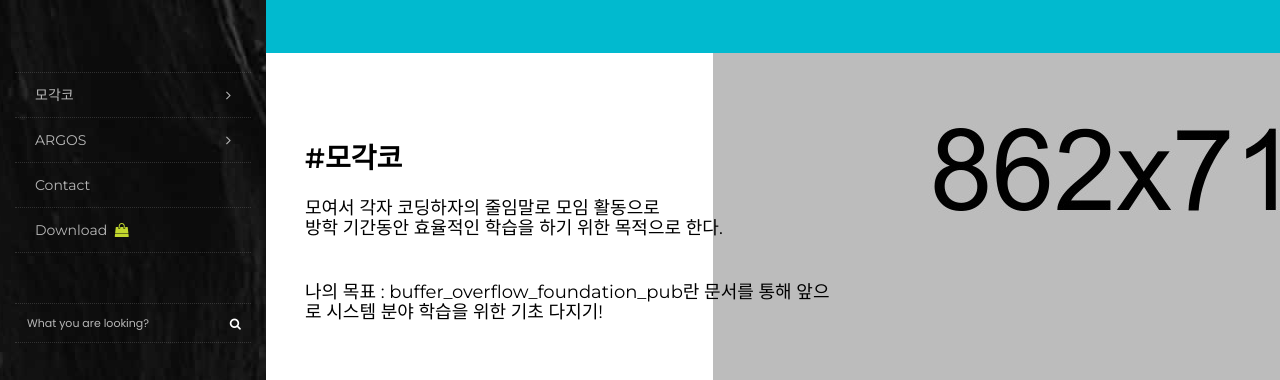
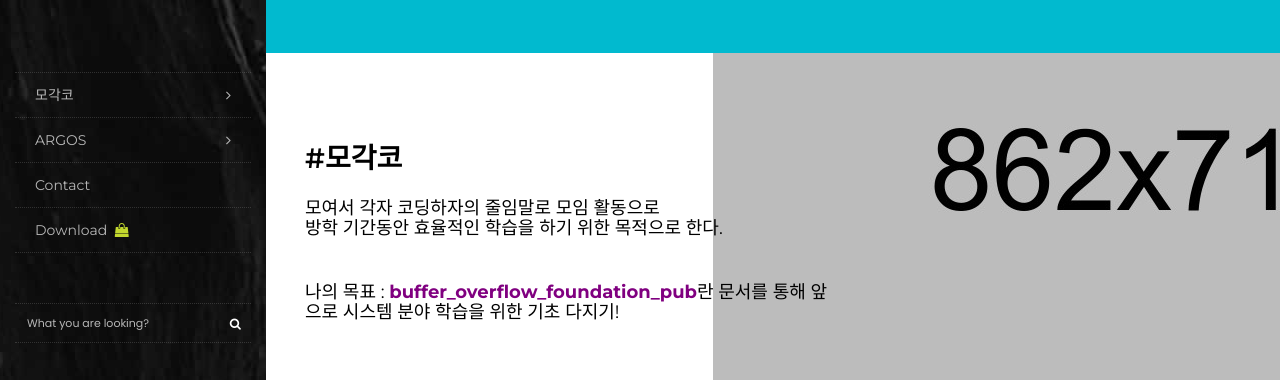
Before and after one commit to bungetan/bungetan.github.io, a plain HTML site: page mogaco/index.html in a window 1280 px wide. Shown: the part 226-606 px from the top of the page. Drawn offline with Linux system fonts and the light colour scheme; files that its build step writes are made by us from their sources; files whose address does not match are found by name.

Commit message:
modified

```diff
--- a/mogaco/index.html
+++ b/mogaco/index.html
@@ -283,7 +283,7 @@
 
                             <h4>모여서 각자 코딩하자의 줄임말로 모임 활동으로<br> 방학 기간동안 효율적인 학습을 하기 위한 목적으로 한다. </h4>
                             <br>
-                            <h4>나의 목표 : <a href="viewer.html">buffer_overflow_foundation_pub</a>란 문서를 통해 앞으로 시스템 분야 학습을 위한 기초 다지기! </h4>
+                            <h4>나의 목표 : <a style="color: purple" href="viewer.html"><b>buffer_overflow_foundation_pub</b></a>란 문서를 통해 앞으로 시스템 분야 학습을 위한 기초 다지기! </h4>
                             <div class="clearfix"></div>
 
                             <div class="row">
```
